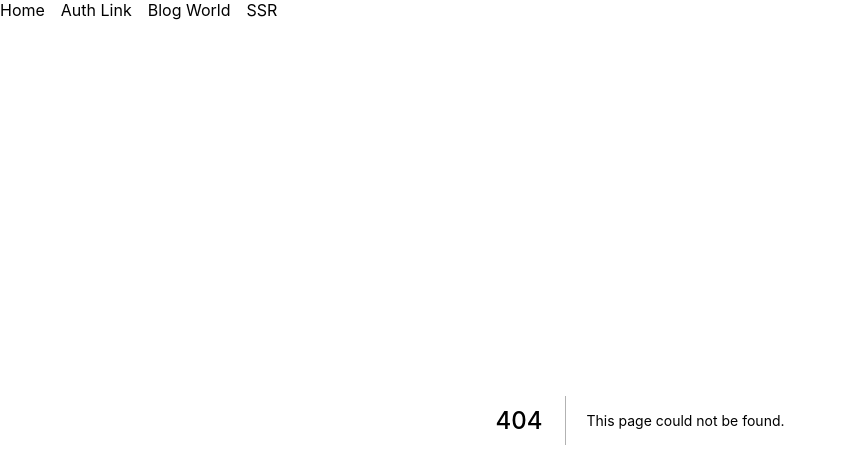
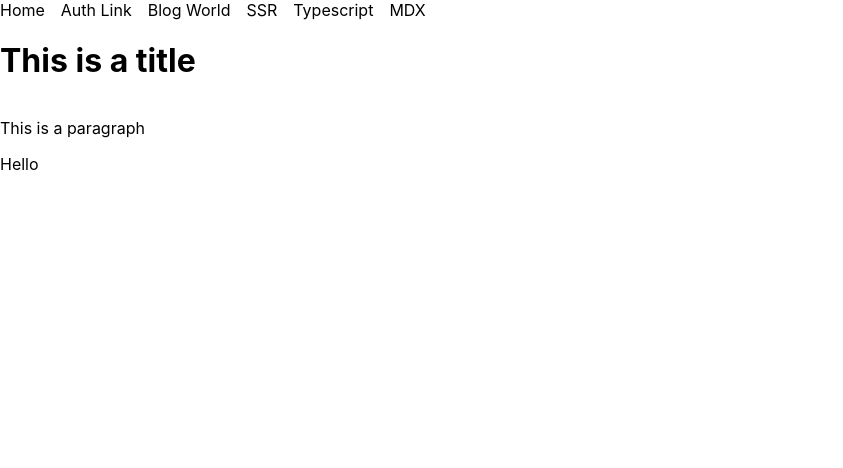
Before and after one commit to prasenjit-net/next-poc, a Next.js app: page /test in a window 1280 px wide. Before the commit this address had no page. Shown: the top 468 px of the page, without its empty margins (0-843 px from the left). Built offline with nearby package versions, Linux system fonts and the light colour scheme.

Commit message:
MDX example added

```diff
--- /dev/null
+++ b/next.config.js
@@ -0,0 +1,7 @@
+const withMDX = require('@next/mdx')({
+    extension: /\.mdx$/
+})
+
+module.exports = withMDX({
+    pageExtensions: ['js', 'jsx', 'md', 'mdx']
+})
--- a/package.json
+++ b/package.json
@@ -8,11 +8,17 @@
     "start": "next start"
   },
   "dependencies": {
+    "@mdx-js/loader": "^1.6.22",
+    "@next/mdx": "^10.2.0",
     "next": "10.2.0",
     "next-auth": "^3.19.5",
     "next-seo": "^4.24.0",
     "react": "17.0.2",
     "react-dom": "17.0.2",
     "swr": "^0.5.6"
+  },
+  "devDependencies": {
+    "@types/react": "^17.0.5",
+    "typescript": "^4.2.4"
   }
 }
--- a/pages/components/Navbar.js
+++ b/pages/components/Navbar.js
@@ -9,6 +9,8 @@ function Navbar() {
             <Link href="/auth">Auth Link</Link>
             <Link href="/blog/world">Blog World</Link>
             <Link href="/ssr">SSR</Link>
+            <Link href="/page1">Typescript</Link>
+            <Link href="/test">MDX</Link>
         </div>
     )
 }
--- /dev/null
+++ b/pages/components/OtherPlugin.tsx
@@ -0,0 +1,7 @@
+import React from "react";
+
+function OtherPlugin() {
+  return <div>Hello</div>;
+}
+
+export default OtherPlugin;
--- /dev/null
+++ b/pages/test.mdx
@@ -0,0 +1,7 @@
+import OtherPlugin from "./components/OtherPlugin";
+
+# This is a title
+
+This is a paragraph
+
+<OtherPlugin />
```
Also changed, not shown: pages/page1.tsx (added, +11 -0 lines), tsconfig.json (added, +29 -0 lines), next-env.d.ts (added), 1 other file (tests, documents, lock files or other folders).
